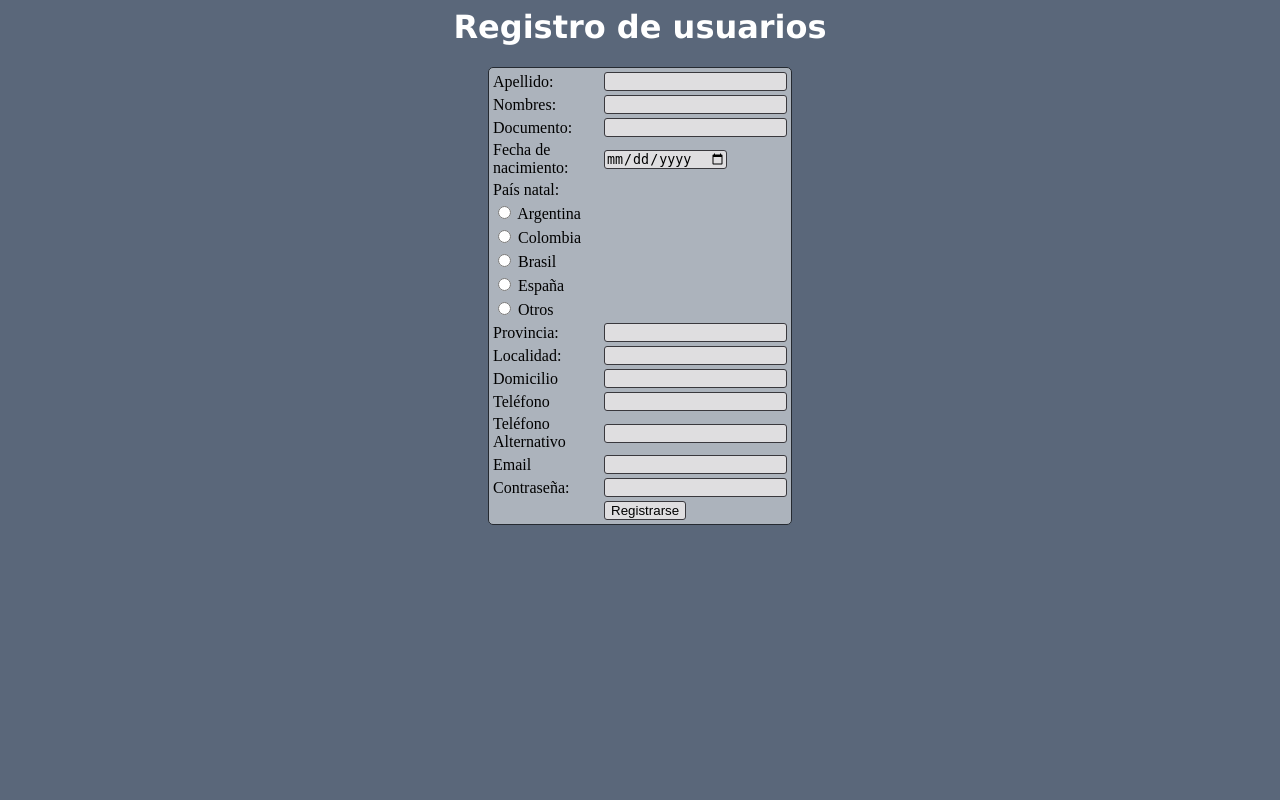
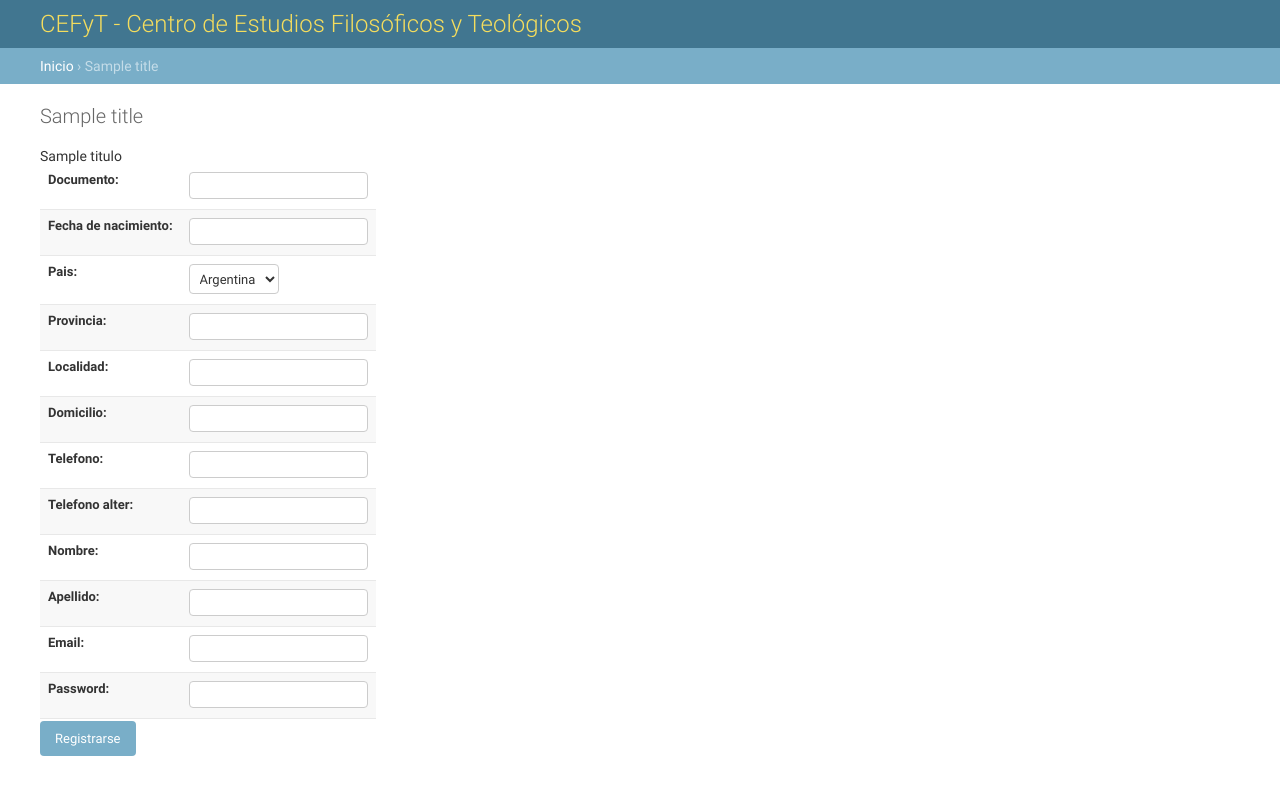
Before and after one commit to maschioalfonso/cefyt, a Django app: template trunk/cefyt/sia/templates/sia/registro.html in a window 1280 px wide. Run offline with Django 3.2, Linux system fonts and the light colour scheme; data comes from the database, SQL or seed files in the repository; tables that the repository leaves empty hold one stand-in row (values such as "Sample post"); the template is opened without the code that fills it: values that come from a table or form of the project are taken from there, most other values are stand-ins (such as "Sample title", 1, 10 or a date in 2020).

Commit message:
Reunion Pancho

```diff
--- a/trunk/cefyt/cefyt/settings.py
+++ b/trunk/cefyt/cefyt/settings.py
@@ -38,6 +38,8 @@ INSTALLED_APPS = (
     'django.contrib.sessions',
     'django.contrib.messages',
     'django.contrib.staticfiles',
+    'debug_toolbar',
+    'django_extensions',
     'sia'
 )
 
@@ -84,3 +86,5 @@ USE_TZ = True
 # https://docs.djangoproject.com/en/1.7/howto/static-files/
 
 STATIC_URL = '/static/'
+
+LOGIN_URL = '/admin/login'
--- a/trunk/cefyt/sia/admin.py
+++ b/trunk/cefyt/sia/admin.py
@@ -1,5 +1,5 @@
 from django.contrib import admin
-from sia.models import Pais, Alumno, Materia, Curso, Cursado, Cuota
+from sia.models import Alumno, Pais, Materia, Curso, Cursado, Cuota
 
 admin.site.register(Pais)
 admin.site.register(Alumno)
--- a/trunk/cefyt/sia/forms.py
+++ b/trunk/cefyt/sia/forms.py
@@ -1,7 +1,9 @@
 
 
-from django.forms import ModelForm
+from django.forms import ModelForm, Form, EmailField, CharField, ModelChoiceField
 from django.contrib.auth.models import User
+
+from sia.models import Alumno, Pais
 
 
 # Create the form class.
@@ -13,3 +15,16 @@ class UsuarioForm(ModelForm):
     class Meta:
     	model = User
     	#fields = ['username', 'password']
+
+
+class RegistroForm(ModelForm):
+    nombre = CharField()
+    apellido = CharField()
+    email = EmailField()
+    password = CharField()
+    pais = ModelChoiceField(queryset=Pais.objects.all(), empty_label=None)
+
+    class Meta:
+        model = Alumno
+        exclude = ['usuario']
+        #fields = ['nombre', 'apellido', 'email', 'pais']
--- a/trunk/cefyt/sia/models.py
+++ b/trunk/cefyt/sia/models.py
@@ -1,39 +1,40 @@
 from django.db import models
+from django.contrib.auth.models import User
 
 MAX_LENGTH = 255
+
+
 class Pais(models.Model):
     nombre = models.CharField(max_length=MAX_LENGTH)
 
     def __str__(self):              # __unicode__ on Python 2
         return self.nombre
 
+
 class Alumno(models.Model):
-    apellido = models.CharField(max_length=20)
-    nombres = models.CharField(max_length=25)
-    documento = models.CharField(max_length=12)
+    usuario = models.OneToOneField(User)
+    documento = models.CharField(max_length=MAX_LENGTH)
     fecha_de_nacimiento = models.DateField()
-    pais = models.ForeignKey(Pais)
-    provincia = models.CharField(max_length=20)
-    localidad = models.CharField(max_length=20)
-    domicilio = models.CharField(max_length=50)
-    telefono = models.CharField(max_length=25)
-    telefono_alter = models.CharField(max_length=25)
-    email = models.EmailField(primary_key=True)
+    pais = models.ForeignKey("Pais")
+    provincia = models.CharField(max_length=MAX_LENGTH)
+    localidad = models.CharField(max_length=MAX_LENGTH)
+    domicilio = models.CharField(max_length=MAX_LENGTH)
+    telefono = models.CharField(max_length=MAX_LENGTH)
+    telefono_alter = models.CharField(max_length=MAX_LENGTH, blank=True, null=True)
 
     def __str__(self):              # __unicode__ on Python 2
-        etiqueta = self.apellido + ' - ' + self.nombres
-        return etiqueta
+        return self.usuario.username
 
 
 class Materia(models.Model):
-    nombre = models.CharField(max_length=30, primary_key=True)
+    nombre = models.CharField(max_length=MAX_LENGTH, primary_key=True)
 
     def __str__(self):              # __unicode__ on Python 2
         return self.nombre
 
 
 class Curso(models.Model):
-    nombre = models.CharField(max_length=30, primary_key=True)
+    nombre = models.CharField(max_length=MAX_LENGTH, primary_key=True)
     materias = models.ManyToManyField(Materia)
 
     def __str__(self):              # __unicode__ on Python 2
@@ -41,13 +42,14 @@ class Curso(models.Model):
 
 
 class Cursado(models.Model):
-    nombre = models.CharField(max_length=30, primary_key=True)
+    nombre = models.CharField(max_length=MAX_LENGTH, primary_key=True)
     curso = models.ForeignKey(Curso)
     alumno = models.ManyToManyField(Alumno, blank=True, null=True)
     duracion = models.IntegerField(default=0) #Restringir de 1 a 12. CHOICES de 1 a 12 !
     # duracion = models.IntegerField(default=0, choices=[(x, x) for x in range(0,12)])
 
     costo_total_pesos = models.DecimalField(max_digits=7, decimal_places=2)
+
     costo_total_dolares = models.DecimalField(max_digits=7, decimal_places=2)
     costo_inscripcion_pesos = models.DecimalField(max_digits=7, decimal_places=2)
     costo_inscripcion_dolares = models.DecimalField(max_digits=7, decimal_places=2)
@@ -61,7 +63,7 @@ class Cuota(models.Model):
     cursado = models.ForeignKey(Cursado)
     numero = models.IntegerField(default=0)
     fecha_de_pago = models.DateField()
-    comprobante = models.CharField(max_length=10)
+    comprobante = models.CharField(max_length=MAX_LENGTH)
 
     def __str__(self):              # __unicode__ on Python 2
         etiqueta = self.alumno.apellido + ': ' + self.cursado.nombre + ' - ' + 'Cuota: ' + str(self.numero)
--- a/trunk/cefyt/sia/templates/sia/registro.html
+++ b/trunk/cefyt/sia/templates/sia/registro.html
@@ -1,69 +1,12 @@
-<style>
-body {
-    background-color: #5A677A;
-}
-
-    #title {
-        font-family: "Lucida Grande", sans-serif;
-        color: #FFFFFF;
-        text-align: center
-    }
-
-    #container {
-        background: #ACB3BC;
-        border-radius: 5px;
-        border: 1px solid #252A31;
-        width: 300px;
-        min-width: 300px;
-        margin-left: auto;
-        margin-right: auto;
-        padding: 1px;
-    }
-
-    .input {
-        border: 1px solid #39383d;
-        background: #DFDEE0;
-           -moz-border-radius: 3px; /* Firefox */
-        -webkit-border-radius: 3px; /* Safari, Chrome */
-         -khtml-border-radius: 3px; /* KHTML */
-    }
-
-
-</style>
-
-<body>
-<h1 id="title">Registro de usuarios</h1>
-
-<div id="container">
-<table>
-<form action="{% url 'sia:crear_registro' %}" method="post">
+{% extends "admin/base_site.html" %}
+{% block content %}
+<div id="content-main">
+{{ titulo }}
+<form method="POST", action>
     {% csrf_token %}
-
-    <tr><td>Apellido:</td><td><input type="text" name="apellido" class="input"></td></tr>
-    <tr><td>Nombres:</td><td><input type="text" name="nombres" class="input"></td></tr>
-    <tr><td>Documento:</td><td><input type="text" name="documento" class="input"></td></tr>
-    <tr><td>Fecha de nacimiento:</td><td><input type="date" name="fecha_de_nacimiento" class="input"></td></tr>
-
-    <tr><td>País natal:</td></tr>
-    {% for pais in paises %}
-    <tr>
-        <td><input type="radio" name="pais" id="pais" value="{{ pais.id }}" />
-            <label for="pais" name="pais"/>{{ pais.nombre }} </label>
-        </td>
-    </tr>
-    {% endfor %}
-
-    <tr><td>Provincia:</td><td><input type="text" name="provincia" class="input"></td></tr>
-    <tr><td>Localidad:</td><td><input type="text" name="localidad" class="input"></td></tr>
-    <tr><td>Domicilio</td><td><input type="text" name="domicilio" class="input">     </td></tr>
-    <tr><td>Teléfono</td><td><input type="text" name="telefono" class="input">     </td></tr>
-    <tr><td>Teléfono Alternativo</td><td><input type="text" name="telefono_alter" class="input">     </td></tr>
-    <tr><td>Email</td><td><input type="text" name="email" class="input" required>     </td></tr>
-    <tr><td>Contraseña:</td><td><input type="password" name="pwd" class="input" required>    </td></tr>
-    <tr><td></td><td><input type="submit" value="Registrarse" class="input"></td></tr>
-
-</form>
-</table>
+    <table>
+    {{form}}
+    </table>
+    <input type="submit" value="Registrarse" class="input">
 </div>
-
-</body>
+{% endblock %}
--- a/trunk/cefyt/sia/urls.py
+++ b/trunk/cefyt/sia/urls.py
@@ -6,5 +6,5 @@ urlpatterns = patterns('',
     url(r'^$', views.index, name='index'),
     url(r'^cuenta/$', views.cuenta, name='cuenta'),
     url(r'^registro/$', views.registro, name='registro'),
-    url(r'^crear_registro/$', views.crear_registro, name='crear_registro'),
+    #url(r'^crear_registro/$', views.crear_registro, name='crear_registro'),
 )
```
Also changed, not shown: trunk/cefyt/sia/templates/sia/cuenta.html (+11 -22 lines), trunk/cefyt/sia/views.py (+53 -31 lines), trunk/cefyt/db.sqlite3, trunk/cefyt/sia/migrations/0001_initial.py.
